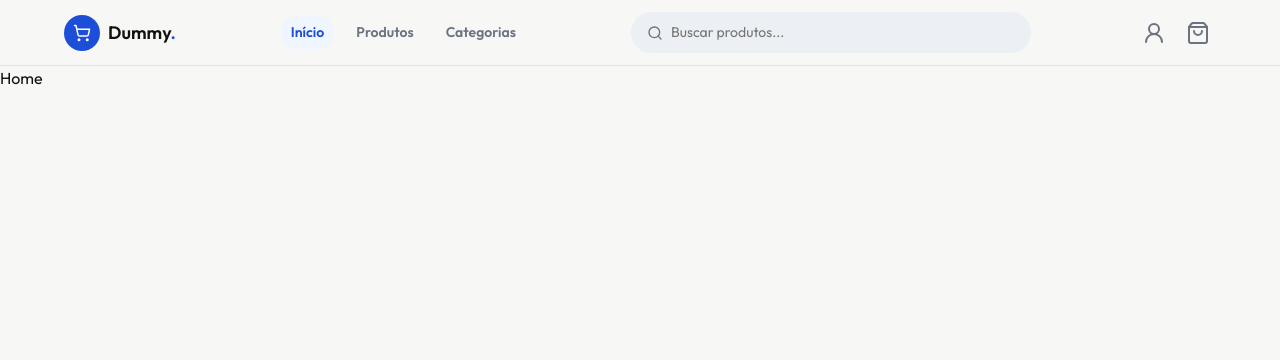
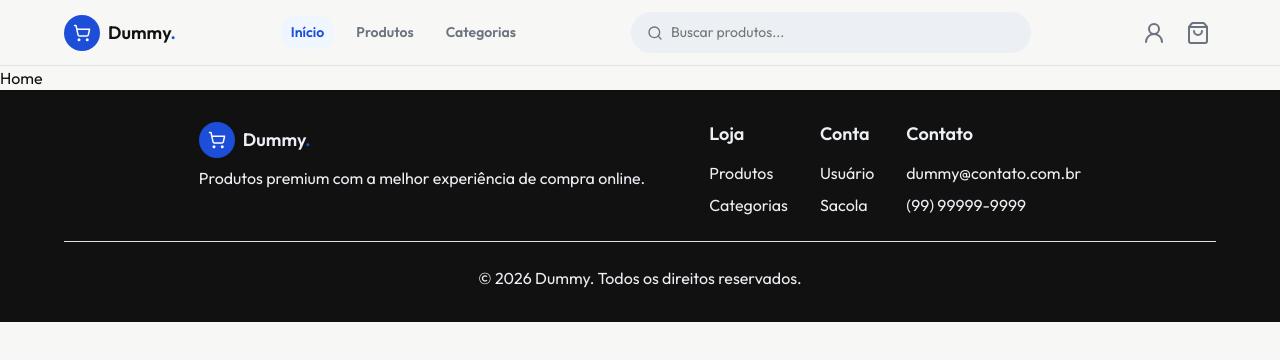
Before and after one commit to ruangmss/dummy, a React (Vite) app: page / in a window 1280 px wide. Shown: the top 360 px of the page. Built offline with nearby package versions, Linux system fonts and the light colour scheme.

Commit message:
feat: Estrutura footer

```diff
--- a/src/App.jsx
+++ b/src/App.jsx
@@ -2,6 +2,7 @@ import { BrowserRouter, Routes, Route } from 'react-router-dom';
 import React from 'react';
 import ReactDOM from 'react-dom/client';
 import Header from './components/Header/Header';
+import Footer from './components/Footer/Footer';
 import Home from './pages/Home/Home';
 import Products from './pages/Products/Products';
 import Categories from './pages/Categories/Categories';
@@ -26,6 +27,8 @@ const App = () => {
           <Route path="*" element={<NotFound />} />
         </Routes>
       </main>
+
+      <Footer />
     </BrowserRouter>
   );
 };
--- /dev/null
+++ b/src/components/Footer/Footer.css
@@ -0,0 +1,118 @@
+.footer-bg {
+  background-color: var(--foreground);
+  color: var(--muted-bg);
+}
+
+.footer {
+  display: flex;
+  flex-direction: column;
+  justify-content: center;
+  align-items: center;
+  gap: var(--spacing-xl);
+}
+
+.footer-top {
+  display: flex;
+  gap: var(--spacing-4xl);
+}
+
+.footer hr {
+  border: none;
+  height: 1px;
+  background-color: var(--border);
+  width: 100%;
+}
+
+.footer-brand {
+  display: flex;
+  flex-direction: column;
+  gap: var(--spacing-sm);
+}
+
+.footer-brand-logo {
+  display: flex;
+  align-items: center;
+  gap: var(--spacing-sm);
+  font: var(--heading-md);
+}
+
+.footer-brand-logo span span {
+  color: var(--primary);
+}
+
+.footer-brand-icon {
+  display: flex;
+  align-items: center;
+  justify-content: center;
+  width: 36px;
+  height: 36px;
+  flex-shrink: 0;
+  background-color: var(--primary);
+  border-radius: var(--radius-full);
+}
+
+.footer-brand-icon img {
+  width: 18px;
+  height: 18px;
+}
+
+.footer-nav {
+  display: flex;
+  gap: var(--spacing-2xl);
+  justify-content: space-between;
+}
+
+.footer-nav-block {
+  display: flex;
+  flex-direction: column;
+  gap: var(--spacing-lg);
+}
+
+.footer-nav-block div {
+  display: flex;
+  flex-direction: column;
+  gap: var(--spacing-sm);
+}
+
+.footer-nav-block h3 {
+  font: var(--heading-md);
+}
+
+.footer-nav-block a {
+  transition: color 0.2s ease;
+}
+
+@media (hover: hover) {
+  .footer-nav-block a:hover {
+    color: var(--primary);
+  }
+}
+
+@media (max-width: 768px) {
+  .footer {
+    align-items: initial;
+    justify-content: initial;
+  }
+
+  .footer-top {
+    flex-direction: column;
+    gap: var(--spacing-2xl);
+  }
+
+  .footer-bottom {
+    text-align: center;
+  }
+}
+
+@media (max-width: 480px) {
+  .footer-brand {
+    align-items: center;
+    text-align: center;
+  }
+
+  .footer-nav {
+    flex-wrap: wrap;
+    justify-content: center;
+    text-align: center;
+  }
+}
--- /dev/null
+++ b/src/components/Footer/Footer.jsx
@@ -0,0 +1,66 @@
+import React from 'react';
+import logo from '../../assets/icons/logo.svg';
+import { Link } from 'react-router-dom';
+import './Footer.css';
+
+const year = new Date().getFullYear();
+
+const Footer = () => {
+  return (
+    <footer className="footer-bg">
+      <div className="footer container">
+        <div className="footer-top">
+          <div className="footer-brand">
+            <Link to="/" className="footer-brand-logo">
+              <div className="footer-brand-icon">
+                <img src={logo} alt="Logo Dummy" />
+              </div>
+              <span>
+                Dummy<span>.</span>
+              </span>
+            </Link>
+
+            <p>Produtos premium com a melhor experiência de compra online.</p>
+          </div>
+
+          <nav className="footer-nav">
+            <div className="footer-nav-block">
+              <h3>Loja</h3>
+
+              <div>
+                <Link to="/produtos">Produtos</Link>
+                <Link to="/categorias">Categorias</Link>
+              </div>
+            </div>
+
+            <div className="footer-nav-block">
+              <h3>Conta</h3>
+
+              <div>
+                <Link to="/usuario">Usuário</Link>
+                <Link to="/sacola">Sacola</Link>
+              </div>
+            </div>
+
+            <div className="footer-nav-block">
+              <h3>Contato</h3>
+
+              <div>
+                <a href="mailto:dummy@contato.com.br">dummy@contato.com.br</a>
+                <a href="tel:99999999999">(99) 99999-9999</a>
+              </div>
+            </div>
+          </nav>
+        </div>
+
+        <hr />
+
+        <div className="footer-bottom">
+          <p>© {year} Dummy. Todos os direitos reservados.</p>
+        </div>
+      </div>
+    </footer>
+  );
+};
+
+export default Footer;
```
